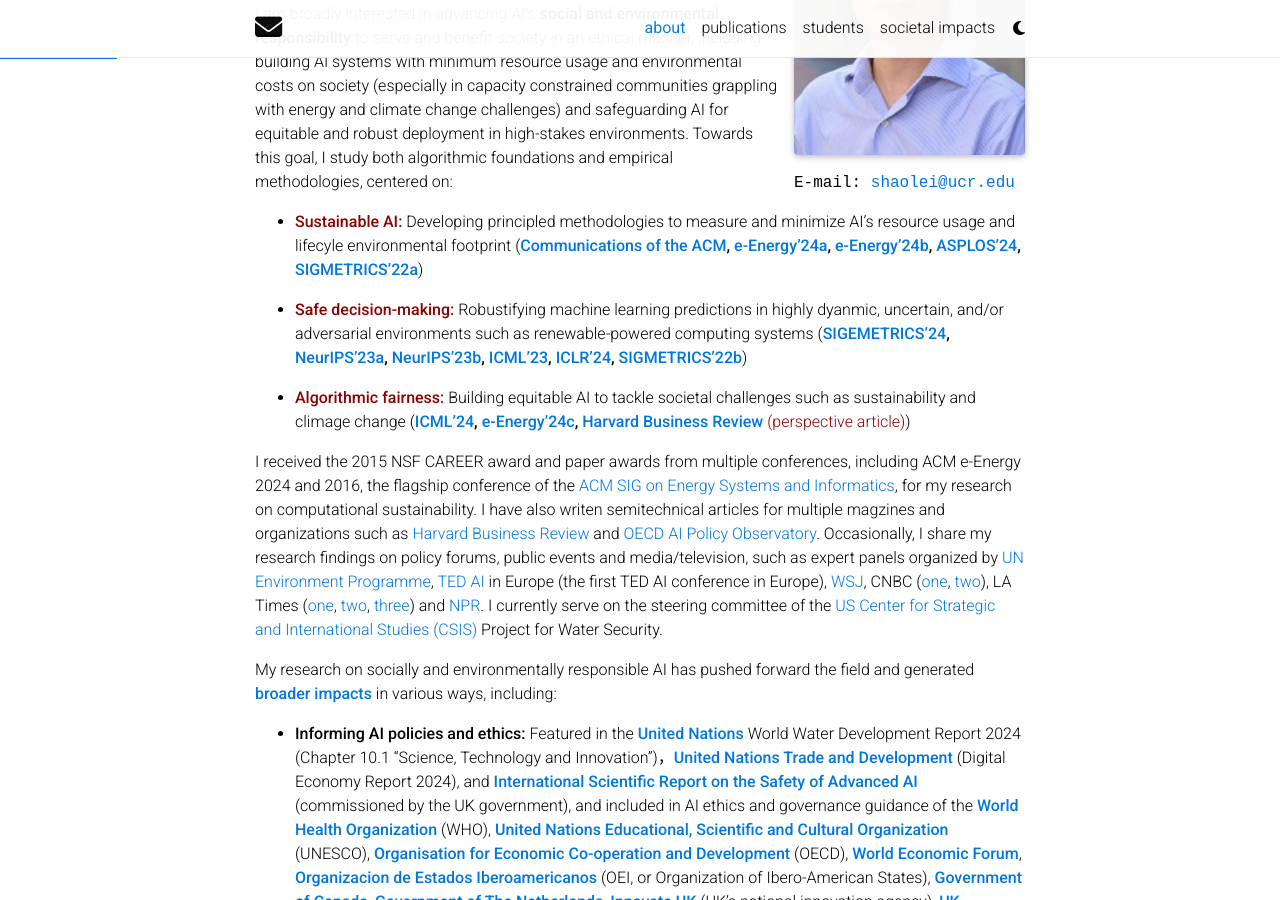
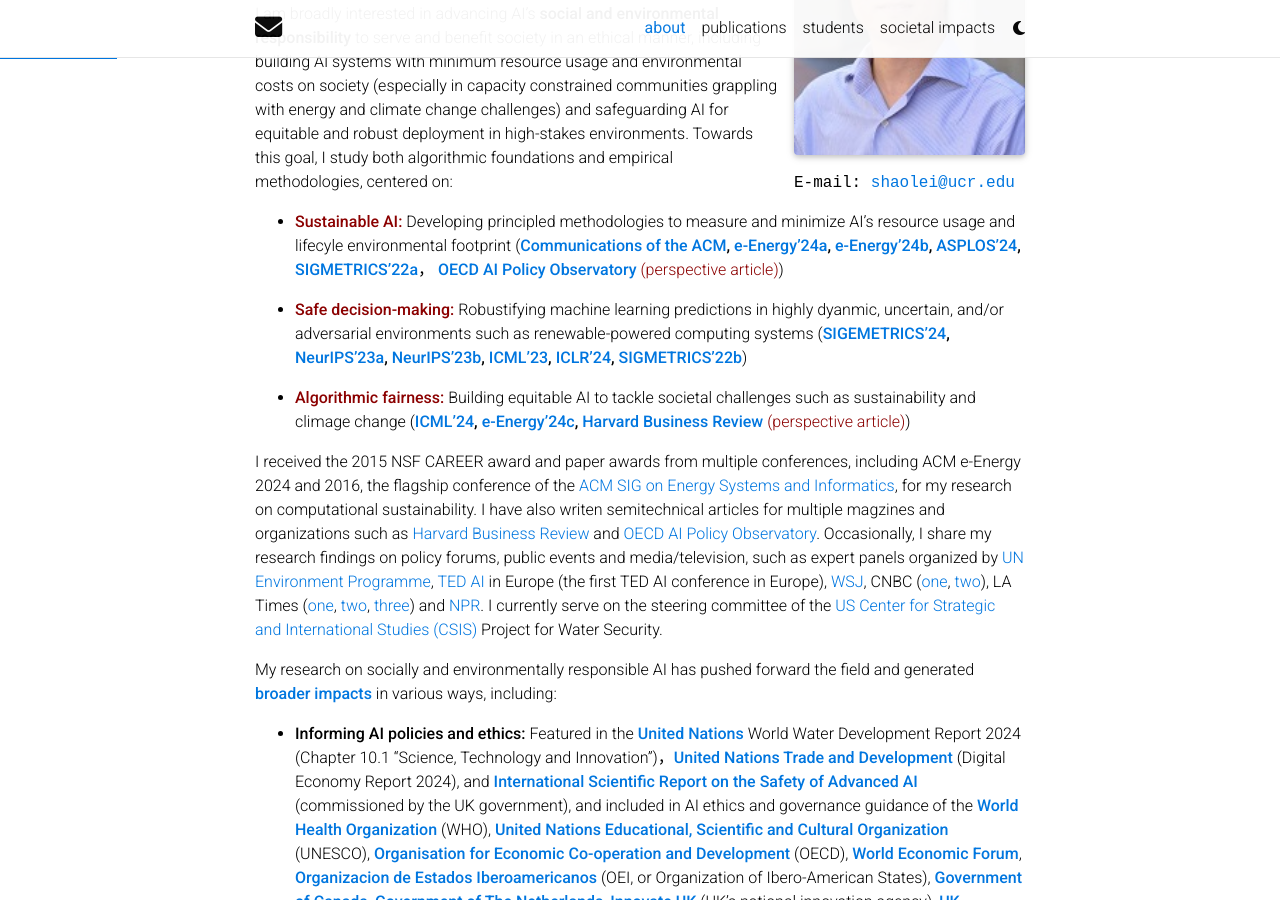
Before and after one commit to shaoleiren/shaoleiren.github.io, a Jekyll site: the page built from _pages/about.md, in a window 1280 px wide and 900 px high, scrolled down 336 px. Built offline with Jekyll 4.4.1, drawn with Linux system fonts in a browser that asks for light colours; full-size pictures stand in for the smaller copies a plugin makes; comment, search, counter and statistics services are not loaded; a style sheet for code colours, icons or effects is not loaded.

Commit message:
Update about.md

```diff
--- a/_pages/about.md
+++ b/_pages/about.md
@@ -28,7 +28,8 @@
 AI for equitable and robust deployment in high-stakes environments. Towards this goal, I study both algorithmic foundations and empirical methodologies, centered on:
 
 
-- **<span style="color:darkred;">Sustainable AI:</span>** Developing principled methodologies to measure and minimize AI's resource usage and lifecyle environmental footprint (**[Communications of the ACM](https://arxiv.org/abs/2304.03271), [e-Energy'24a](https://arxiv.org/abs/2405.17469), [e-Energy'24b](https://arxiv.org/abs/2311.03615), [ASPLOS'24](https://dl.acm.org/doi/abs/10.1145/3620665.3640374), [SIGMETRICS'22a](https://arxiv.org/abs/2111.01203)**)
+- **<span style="color:darkred;">Sustainable AI:</span>** Developing principled methodologies to measure and minimize AI's resource usage and lifecyle environmental footprint (**[Communications of the ACM](https://arxiv.org/abs/2304.03271), [e-Energy'24a](https://arxiv.org/abs/2405.17469), [e-Energy'24b](https://arxiv.org/abs/2311.03615), [ASPLOS'24](https://dl.acm.org/doi/abs/10.1145/3620665.3640374), [SIGMETRICS'22a](https://arxiv.org/abs/2111.01203)，
+[OECD AI Policy Observatory <span style="font-weight:lighter;color:darkred;">(perspective article)</span>](https://oecd.ai/en/wonk/how-much-water-does-ai-consume)**)
 
 - **<span style="color:darkred;">Safe decision-making:</span>** Robustifying machine learning predictions in highly dyanmic, uncertain, and/or adversarial environments such as renewable-powered computing systems (**[SIGEMETRICS'24](https://arxiv.org/abs/2401.04340), [NeurIPS'23a](https://arxiv.org/abs/2311.01568), [NeurIPS'23b](https://arxiv.org/abs/2310.20098), [ICML'23](https://arxiv.org/abs/2306.00172), [ICLR'24](https://openreview.net/pdf?id=e2YOVTenU9), [SIGMETRICS'22b](https://arxiv.org/abs/2204.08572)**)
 
```
